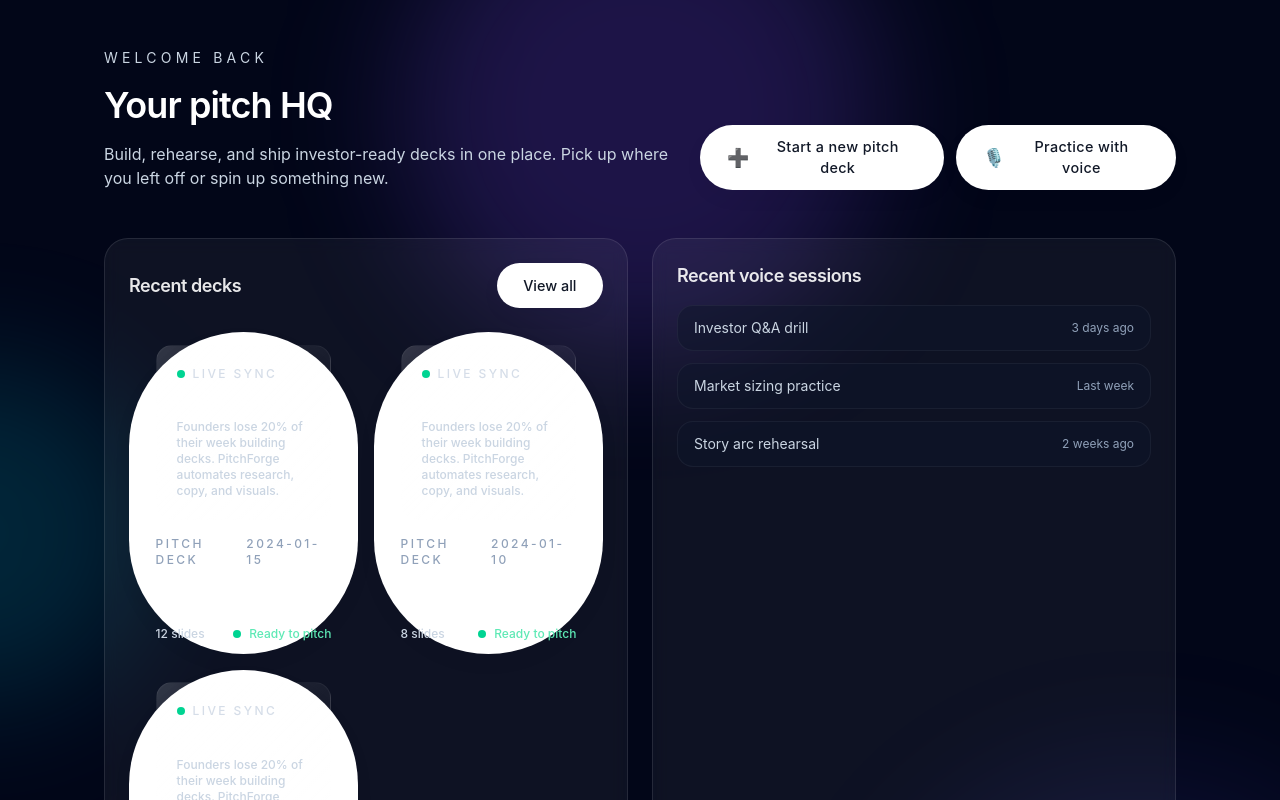
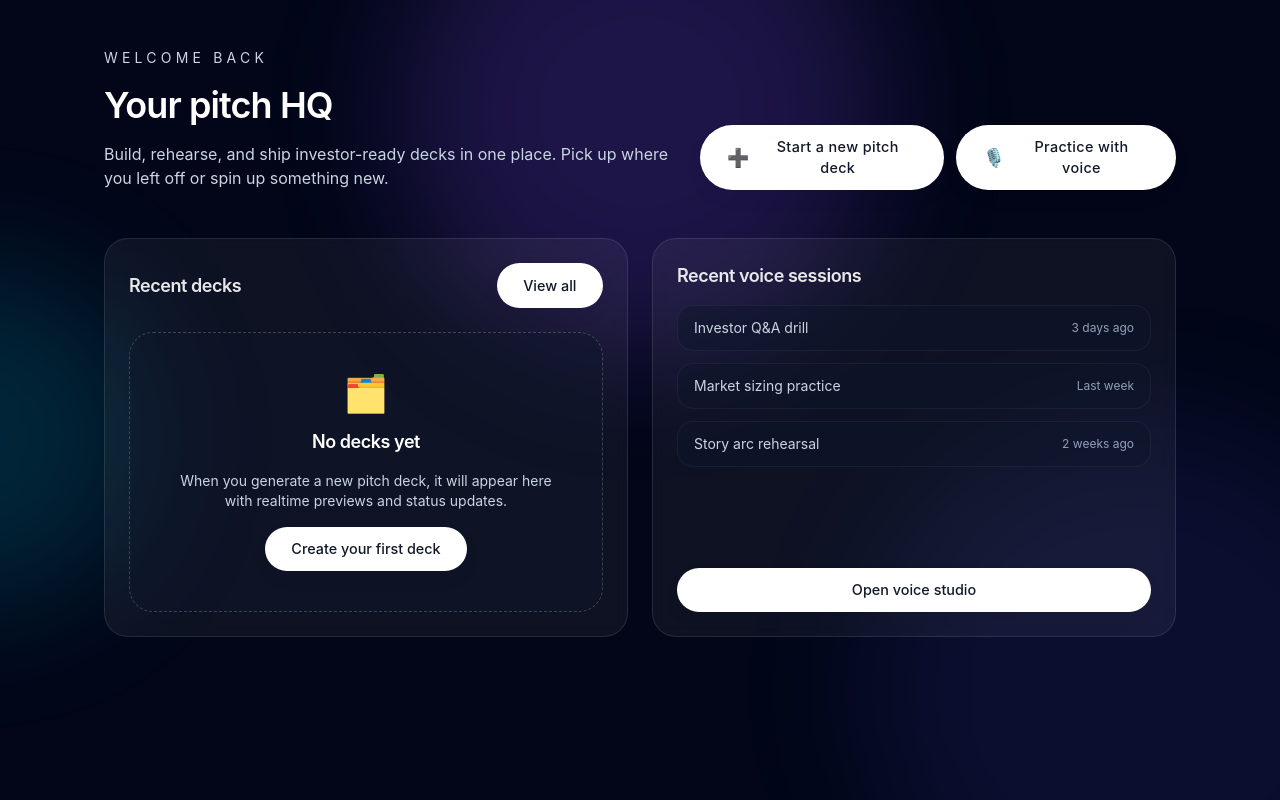
Before and after one commit to RahimMirani/PitchForge, a React (Vite) app in the folder frontend/: page /dashboard in a window 1280 px wide. Shown: the top 800 px of the page. Built offline with nearby package versions, Linux system fonts and the light colour scheme.

Commit message:
Removed the placeholder data for pitch decks

```diff
--- a/frontend/src/pages/Dashboard.tsx
+++ b/frontend/src/pages/Dashboard.tsx
@@ -55,43 +55,18 @@ export function Dashboard() {
               </button>
             </div>
 
-            <div className="mt-6 grid gap-4 sm:grid-cols-2">
-              {mockDecks.map((deck) => (
-                <button
-                  key={deck.id}
-                  onClick={() => navigate('/create')}
-                  className="group flex flex-col gap-4 rounded-2xl border border-white/10 bg-slate-900/60 p-5 text-left transition hover:border-white/30 hover:bg-slate-900/80"
-                >
-                  <div className="relative w-full overflow-hidden rounded-2xl border border-white/5 bg-gradient-to-br from-white/15 via-white/5 to-white/0">
-                    <div className="aspect-square">
-                      <div className="flex h-full w-full flex-col justify-between p-5">
-                        <div className="flex items-center gap-2 text-xs uppercase tracking-[0.2em] text-slate-300/80">
-                          <span className="inline-flex h-2 w-2 rounded-full bg-emerald-400" />
-                          Live sync
-                        </div>
-                        <div className="space-y-2 text-xs text-slate-200/90">
-                          <div className="font-semibold text-white">Problem → Solution</div>
-                          <p className="text-slate-300">
-                            Founders lose 20% of their week building decks. PitchForge automates research, copy, and visuals.
-                          </p>
-                        </div>
-                      </div>
-                    </div>
-                  </div>
-
-                  <div className="flex w-full items-center justify-between text-xs uppercase tracking-[0.2em] text-slate-400">
-                    <span>Pitch deck</span>
-                    <span>{deck.createdAt}</span>
-                  </div>
-                  <h3 className="text-lg font-semibold text-white group-hover:text-white/90">{deck.title}</h3>
-                  <div className="flex w-full items-center justify-between text-xs text-slate-300">
-                    <span>{deck.slides} slides</span>
-                    <span className="flex items-center gap-2 text-emerald-300">
-                      <span className="inline-flex h-2 w-2 rounded-full bg-emerald-400" /> Ready to pitch
-                    </span>
-                  </div>
-                </button>
-              ))}
+            <div className="mt-6 flex flex-col items-center justify-center gap-4 rounded-3xl border border-dashed border-white/20 bg-slate-900/40 p-10 text-center">
+              <span className="text-4xl">🗂️</span>
+              <h3 className="text-lg font-semibold text-white">No decks yet</h3>
+              <p className="max-w-sm text-sm text-slate-300">
+                When you generate a new pitch deck, it will appear here with realtime previews and status updates.
+              </p>
+              <button
+                onClick={() => navigate('/create')}
+                className="rounded-full bg-white px-5 py-2 text-sm font-semibold text-slate-950 transition hover:bg-slate-100"
+              >
+                Create your first deck
+              </button>
             </div>
           </div>
 
```
